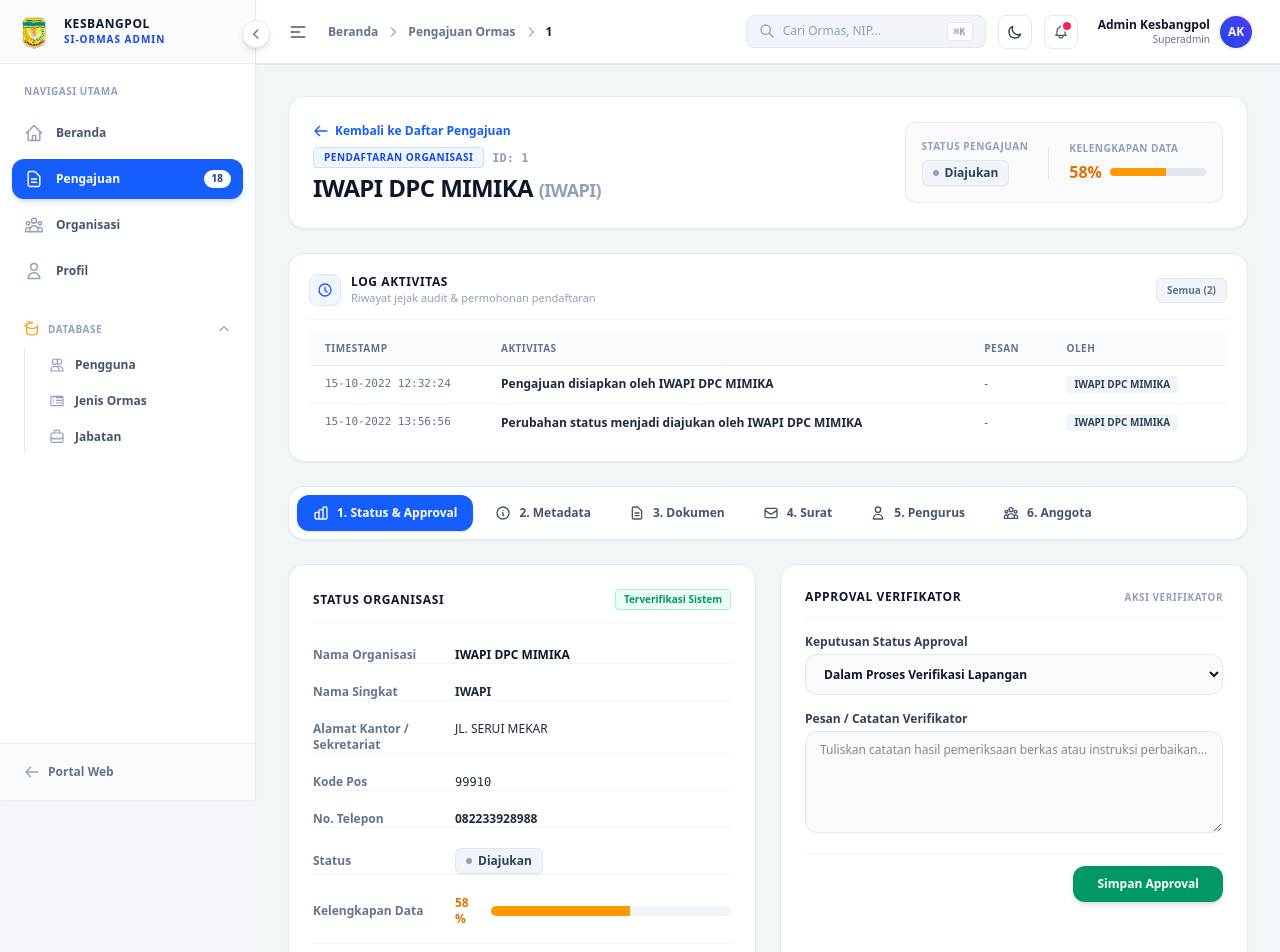
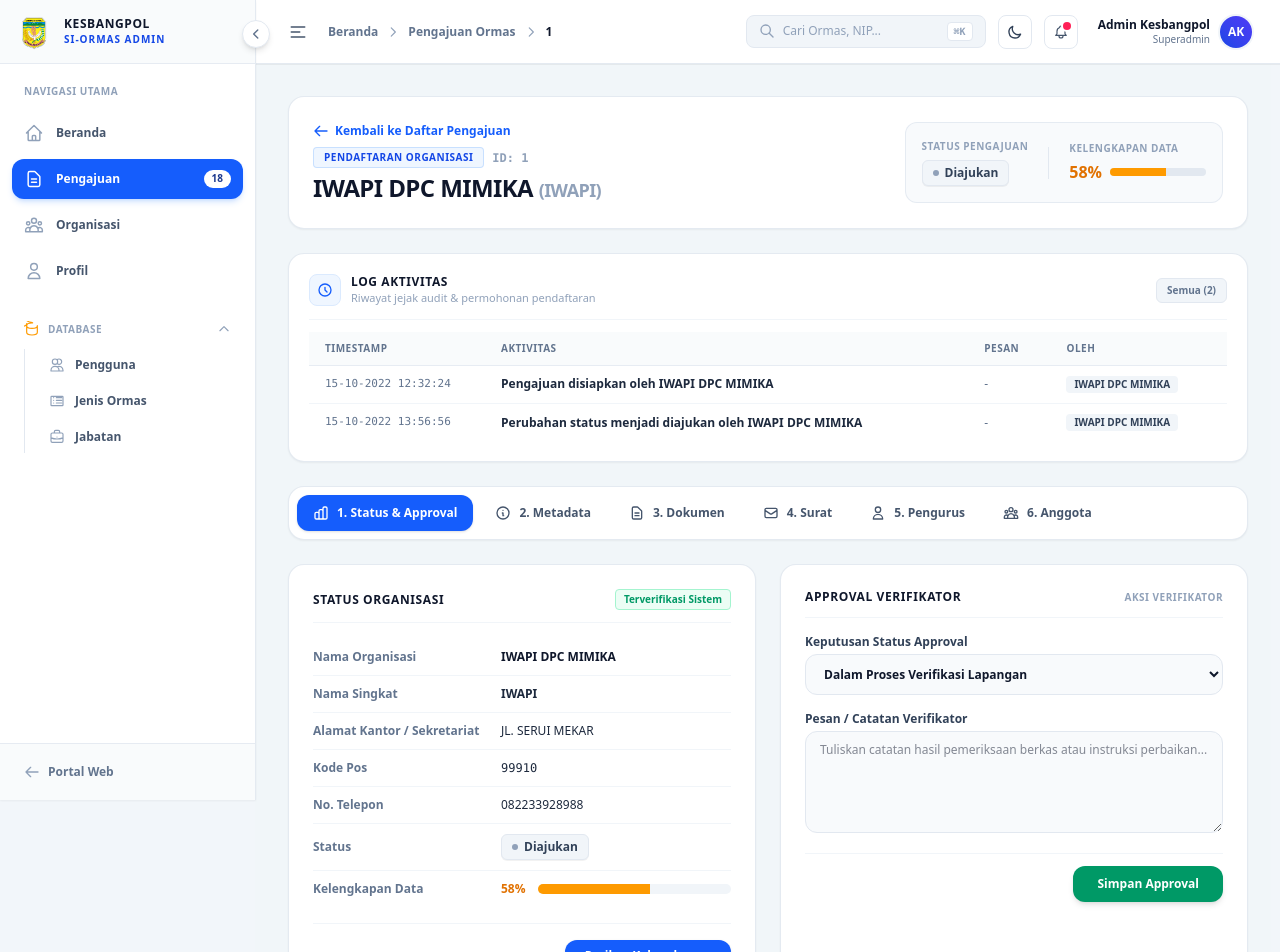
Before and after one commit to damisaviola/ormas-kesbangpolmimika, a Next.js app: page /dashboard/pengajuan/1 in a window 1280 px wide. Shown: the top 952 px of the page. Built offline with nearby package versions, Linux system fonts and the light colour scheme.

Commit message:
fix: resolve text wrapping and column alignment in Status Organisasi card

```diff
--- a/src/app/dashboard/pengajuan/[id]/page.tsx
+++ b/src/app/dashboard/pengajuan/[id]/page.tsx
@@ -335,38 +335,38 @@ export default function TinjauPengajuanPage({ params }: { params: Promise<{ id:
               </span>
             </div>
 
-            <div className="space-y-3 text-xs divide-y divide-slate-100 dark:divide-slate-800/60">
-              <div className="pt-2 grid grid-cols-3 gap-2">
+            <div className="text-xs divide-y divide-slate-100 dark:divide-slate-800/80">
+              <div className="py-2.5 grid grid-cols-1 sm:grid-cols-[180px_1fr] items-center gap-2">
                 <span className="font-bold text-slate-500 dark:text-slate-400">Nama Organisasi</span>
-                <span className="col-span-2 font-black text-slate-900 dark:text-white">{metadata.namaOrmas}</span>
+                <span className="font-black text-slate-900 dark:text-white">{metadata.namaOrmas}</span>
               </div>
-              <div className="pt-2 grid grid-cols-3 gap-2">
+              <div className="py-2.5 grid grid-cols-1 sm:grid-cols-[180px_1fr] items-center gap-2">
                 <span className="font-bold text-slate-500 dark:text-slate-400">Nama Singkat</span>
-                <span className="col-span-2 font-bold text-slate-800 dark:text-slate-200">{metadata.namaSingkat}</span>
+                <span className="font-bold text-slate-800 dark:text-slate-200">{metadata.namaSingkat}</span>
               </div>
-              <div className="pt-2 grid grid-cols-3 gap-2">
+              <div className="py-2.5 grid grid-cols-1 sm:grid-cols-[180px_1fr] items-center gap-2">
                 <span className="font-bold text-slate-500 dark:text-slate-400">Alamat Kantor / Sekretariat</span>
-                <span className="col-span-2 text-slate-800 dark:text-slate-200">{metadata.alamat}</span>
+                <span className="font-medium text-slate-800 dark:text-slate-200">{metadata.alamat}</span>
               </div>
-              <div className="pt-2 grid grid-cols-3 gap-2">
+              <div className="py-2.5 grid grid-cols-1 sm:grid-cols-[180px_1fr] items-center gap-2">
                 <span className="font-bold text-slate-500 dark:text-slate-400">Kode Pos</span>
-                <span className="col-span-2 text-slate-800 dark:text-slate-200 font-mono">{metadata.kodePos}</span>
+                <span className="font-mono text-slate-800 dark:text-slate-200">{metadata.kodePos}</span>
               </div>
-              <div className="pt-2 grid grid-cols-3 gap-2">
+              <div className="py-2.5 grid grid-cols-1 sm:grid-cols-[180px_1fr] items-center gap-2">
                 <span className="font-bold text-slate-500 dark:text-slate-400">No. Telepon</span>
-                <span className="col-span-2 text-slate-800 dark:text-slate-200 font-semibold">{metadata.telepon}</span>
+                <span className="font-medium text-slate-800 dark:text-slate-200">{metadata.telepon}</span>
               </div>
-              <div className="pt-2 grid grid-cols-3 gap-2 items-center">
+              <div className="py-2.5 grid grid-cols-1 sm:grid-cols-[180px_1fr] items-center gap-2">
                 <span className="font-bold text-slate-500 dark:text-slate-400">Status</span>
-                <span className="col-span-2">
+                <div>
                   <TableBadge status={currentStatus} />
-                </span>
+                </div>
               </div>
-              <div className="pt-2 grid grid-cols-3 gap-2 items-center">
+              <div className="py-2.5 grid grid-cols-1 sm:grid-cols-[180px_1fr] items-center gap-2">
                 <span className="font-bold text-slate-500 dark:text-slate-400">Kelengkapan Data</span>
-                <div className="col-span-2 flex items-center gap-3">
-                  <span className="font-black text-amber-600 dark:text-amber-400">58 %</span>
-                  <div className="w-full bg-slate-100 dark:bg-slate-800 h-2.5 rounded-full overflow-hidden">
+                <div className="flex items-center gap-3 w-full">
+                  <span className="font-black text-amber-600 dark:text-amber-400 whitespace-nowrap shrink-0">58%</span>
+                  <div className="flex-1 bg-slate-100 dark:bg-slate-800 h-2.5 rounded-full overflow-hidden">
                     <div className="bg-amber-500 h-full w-[58%]" />
                   </div>
                 </div>
```
